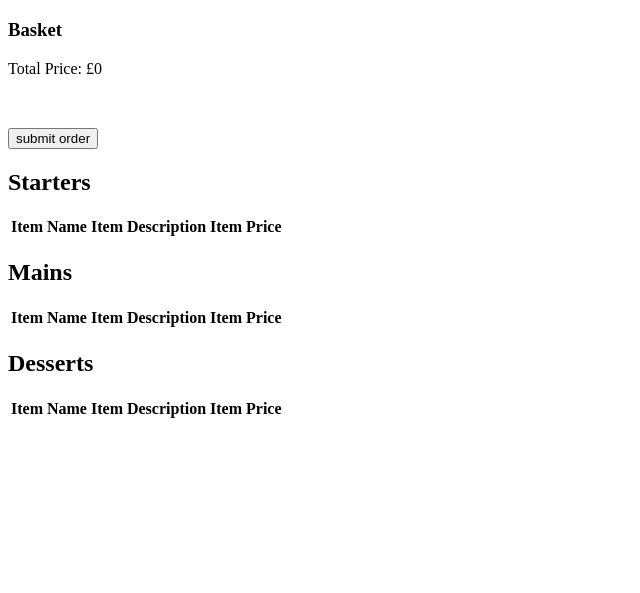
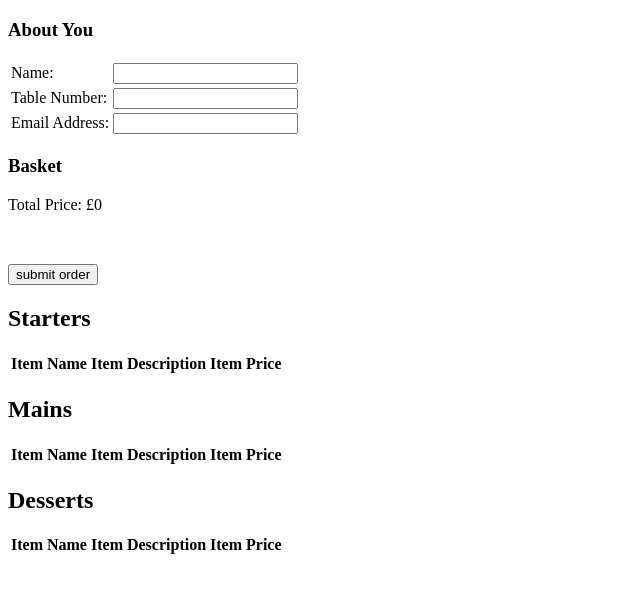
Before and after one commit to LTJ-ltd-Josh/Team-Supreme-Project, a website: page static/joshmenutest.html in a window 1280 px wide. Shown: the part 61-654 px from the top of the page, without its empty margins (0-640 px from the left). Drawn offline with nearby package versions, Linux system fonts and the light colour scheme; no server answers.

Commit message:
added inputs to receive customer info

```diff
--- a/static/joshmenutest.html
+++ b/static/joshmenutest.html
@@ -12,6 +12,24 @@
     <h1>Menu</h1>
 
     <div ng-app = "mainApp" ng-controller="menuController">
+
+    <h3>About You</h3>
+    <table id="customerTable">
+        <tr>
+            <td>Name:</td>
+            <td><input type="text" ng-model="customerName"></td>
+        </tr>
+        <tr>
+            <td>Table Number:</td>
+            <td><input type="text" ng-model="tableNumber"></td>
+        </tr>
+        <tr>
+            <td>Email Address:</td>
+            <td><input type="text" ng-model="emailAddress"></td>
+        </tr>
+
+    </table>
+
 
     <h3>Basket</h3>
     <ul id="basket">
--- a/static/joshmenutest.js
+++ b/static/joshmenutest.js
@@ -137,4 +137,8 @@ mainApp.controller("menuController", function($scope, $http){
             document.getElementById("submissionConfirmation").style.visibility = "visible";
         });
     };
+    $scope.testModel = function(){
+
+        console.log($scope.customerName);
+    };
 });
```
